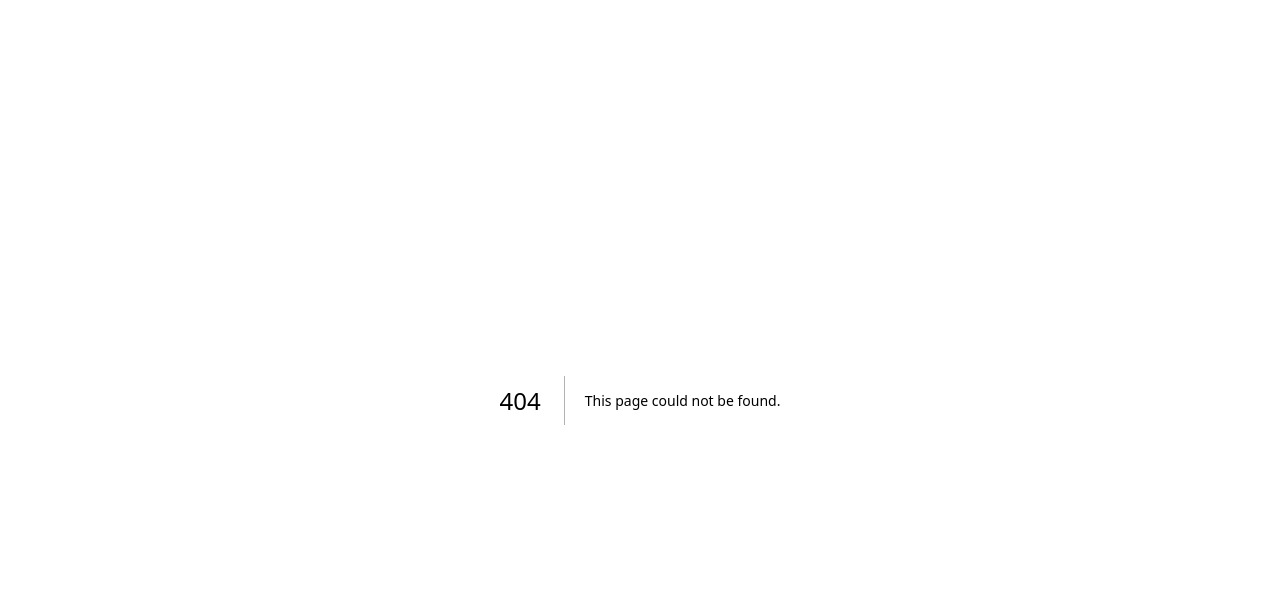
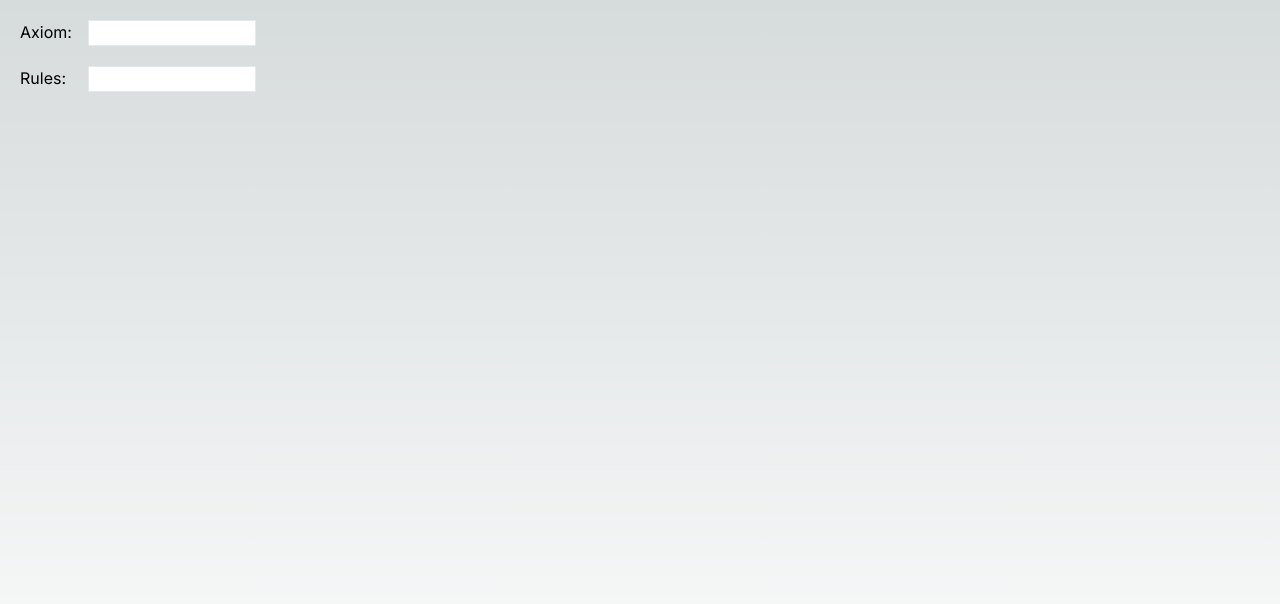
Before and after one commit to cjwurst/l-ink, a Next.js app in the folder l-ink/: page /sandbox in a window 1280 px wide. Before the commit this address had no page. Shown: the top 604 px of the page. Built offline with nearby package versions, Linux system fonts and the light colour scheme.

Commit message:
add configure option panel

```diff
--- a/l-ink/src/app/layout.tsx
+++ b/l-ink/src/app/layout.tsx
@@ -5,7 +5,7 @@ import "./globals.css";
 const inter = Inter({ subsets: ["latin"] });
 
 export const metadata: Metadata = {
-  title: "Create Next App",
+  title: "L-Ink",
   description: "Generated by create next app",
 };
 
--- a/l-ink/src/app/page.tsx
+++ b/l-ink/src/app/page.tsx
@@ -1,4 +1,4 @@
-import { ruleStringToMap, ruleMapToString } from "./lib/lSystem";
+import { ruleStringToMap, ruleMapToString } from "@/app/lib/lSystem";
 
 export default function Home() {
     const ruleString = "a:aa|b:ab|c:a";
--- /dev/null
+++ b/l-ink/src/app/sandbox/layout.tsx
@@ -0,0 +1,12 @@
+import SideConfig from "@/app/ui/sideconfig";
+
+export default function Layout({ children }: { children: React.ReactNode }) {
+    return (
+      <div className="flex h-screen flex-col md:flex-row md:overflow-hidden">
+        <div className="w-full flex-none md:w-64">
+          <SideConfig />
+        </div>
+        <div className="flex-grow p-6 md:overflow-y-auto md:p-12">{children}</div>
+      </div>
+    );
+  }
--- /dev/null
+++ b/l-ink/src/app/sandbox/page.tsx
@@ -0,0 +1,3 @@
+export default function Page() {
+    return <></>
+}
--- /dev/null
+++ b/l-ink/src/app/ui/axiom.tsx
@@ -0,0 +1,33 @@
+'use client';
+
+import { useSearchParams, usePathname, useRouter } from 'next/navigation';
+
+export default function Axiom() {
+    const searchParams = useSearchParams();
+    const pathname = usePathname();
+    const { replace } = useRouter();
+
+    function handleAxiom(term: string) {
+        const params = new URLSearchParams(searchParams);
+        if (term) {
+            params.set('axiom', term);
+        } else {
+            params.delete('axiom');
+        }
+        replace(`${pathname}?${params.toString()}`);
+    }
+
+    return (
+        <div className="relative flex pt-5 flex-grow">
+            <div className="w-24">
+                <label htmlFor="axiom"> Axiom: </label>
+            </div>
+            <input
+                id="axiom"
+                className="peer block outline-2 w-full border border-gray-200 text-black"
+                onChange={ (e) => { handleAxiom(e.target.value); }}
+                defaultValue = {searchParams.get('axiom')?.toString()}
+            />
+        </div>
+    );
+}
--- /dev/null
+++ b/l-ink/src/app/ui/ruleset.tsx
@@ -0,0 +1,33 @@
+'use client';
+
+import { useSearchParams, usePathname, useRouter } from 'next/navigation';
+
+export default function Ruleset() {
+    const searchParams = useSearchParams();
+    const pathname = usePathname();
+    const { replace } = useRouter();
+
+    function handleRuleset(term: string) {
+        const params = new URLSearchParams(searchParams);
+        if (term) {
+            params.set('ruleset', term);
+        } else {
+            params.delete('ruleset');
+        }
+        replace(`${pathname}?${params.toString()}`);
+    }
+
+    return (
+        <div className="relative flex pt-5 flex-grow">
+            <div className="w-24">
+                <label htmlFor="ruleset"> Rules: </label>
+            </div>
+            <input
+                id="ruleset"
+                className="peer block outline-2 w-full border border-gray-200 text-black"
+                onChange={ (e) => { handleRuleset(e.target.value); }}
+                defaultValue = {searchParams.get('ruleset')?.toString()}
+            />
+        </div>
+    );
+}
--- /dev/null
+++ b/l-ink/src/app/ui/sideconfig.tsx
@@ -0,0 +1,16 @@
+'use client';
+
+import { useParams, useRouter, usePathname } from 'next/navigation';
+import Axiom from '@/app/ui/axiom';
+import Ruleset from '@/app/ui/ruleset';
+
+export default function SideConfig() {
+    return (
+        <div className="h-full flex-col items-center justify-start">
+            <div className="pl-5">
+                <Axiom />
+                <Ruleset />
+            </div>
+        </div>
+    )
+}
```
